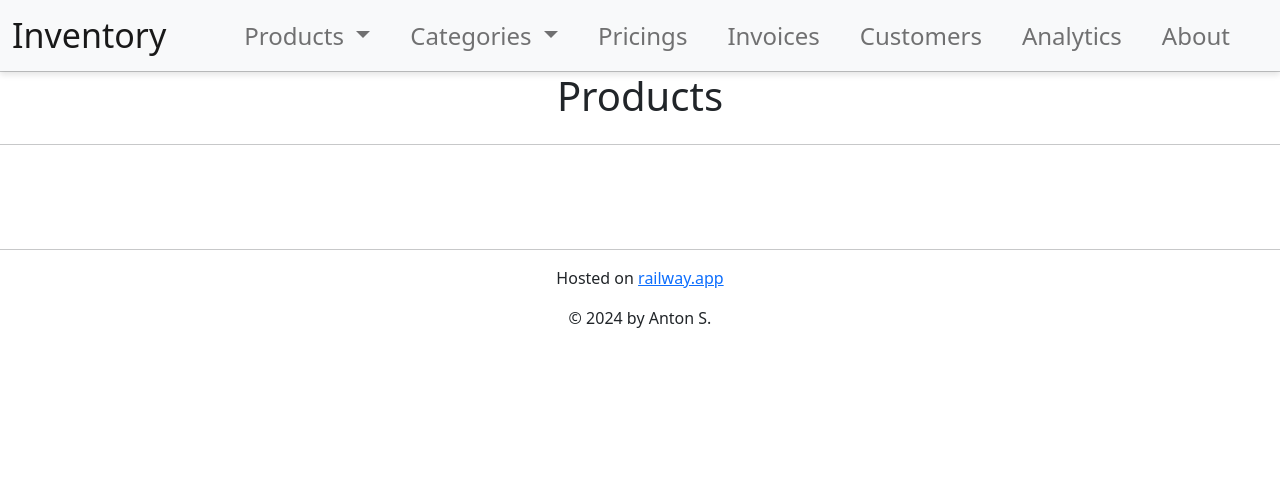
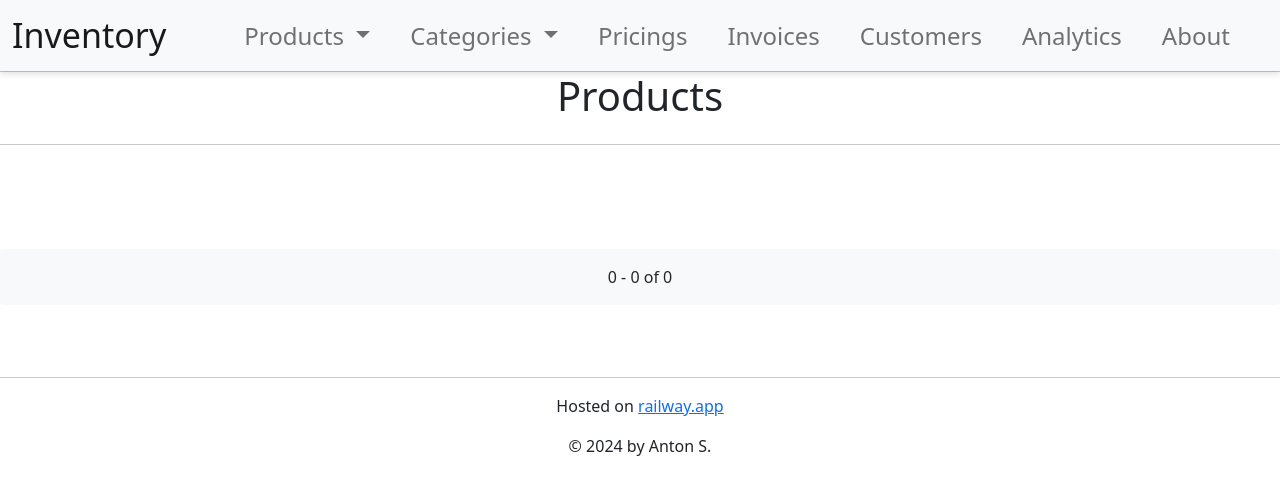
Before and after one commit to asiomchen/inventory-management, a Flask app: page / in a window 1280 px wide. Shown: the top 495 px of the page. Run offline with Flask 3, Linux system fonts and the light colour scheme; a user stored in the database is signed in; some libraries are stand-ins or nearby versions.

Commit message:
Update pagination logic and styles in main.py, styles.css, base.html, and index.html

```diff
--- a/main.py
+++ b/main.py
@@ -23,24 +23,21 @@ main = Blueprint("main", __name__)
 @main.route("/")
 @login_required
 def index():
-    products = Product.query.all()
-    categories = Category.query.all()
+    query = Product.query
+    category_name = None
+    if "category" in request.args:
+        category_name = request.args["category"]
+        category = Category.query.filter_by(name=category_name).first()
+        if category:
+            query = query.filter_by(category_idx=category.idx)
+    page = query.paginate(per_page=2)
+    if len(page.items) == 0 and category_name:
+        flash(f"No products found in the category: {category_name}", "warning")
+        return redirect(url_for("main.index"))
+    logging.info(f"{type(page)}")
     return render_template(
-        "index.html", products=products, category_name=None, categories=categories
-    )
+        "index.html", page=page, products=page.items, category_name=category_name)
 
-
-@main.route("/category/<int:category_id>/")
-@login_required
-def category(category_id):
-    products = Product.query.filter_by(category_idx=category_id).all()
-    current_category = Category.query.get_or_404(category_id)
-    if not products:
-        flash("No products in this category yet", "info")
-        return redirect(url_for("main.index"))
-    return render_template(
-        "index.html", products=products, category_name=current_category.name
-    )
 
 
 @main.route("/<int:product_id>/")
--- a/static/styles.css
+++ b/static/styles.css
@@ -110,3 +110,43 @@ li {
         margin-bottom: 10px;
     }
 }
+
+
+.pagination {
+    display: flex;
+    justify-content: center;
+    padding: 20px 0;
+    list-style: none; /* Removes the bullet points */
+}
+
+.pagination a,
+.pagination span {
+    padding: 6px 12px;
+    margin: 0 3px;
+    border-radius: 3px;
+    text-decoration: none;
+    color: #007bff;
+    background-color: #ffffff;
+    border: 1px solid #007bff;
+    transition: background-color 0.3s ease; /* Smooth transition for hover effect */
+}
+
+.pagination a:hover,
+.pagination span:hover {
+    background-color: #f0f0f0;
+}
+
+.pagination .active {
+    color: #ffffff;
+    background-color: #007bff;
+    border-color: #007bff;
+    pointer-events: none;
+}
+
+.page-items {
+    text-align: center;
+    padding: 1rem; /* Adds some space around the text */
+    background-color: #f8f9fa; /* Adds a light background color */
+    border-radius: .25rem; /* Rounds the corners */
+    margin-bottom: 1rem; /* Adds some space below the div */
+}
--- a/templates/base.html
+++ b/templates/base.html
@@ -34,7 +34,7 @@
                 <ul class="dropdown-menu ml-auto" aria-labelledby="navbarDropdown">
                   <li><a class="dropdown-item" href="{{ url_for('main.index') }}">All products</a>
                     {% for category in categories %}
-                    <li><a class="dropdown-item" href="{{ url_for('main.category', category_id=category.idx) }}">{{ category.name }}</a></li>
+                    <li><a class="dropdown-item" href="/?category={{ category.name.replace(' ', '+') }}">{{ category.name }}</a></li>
                     {% endfor %}
                 </ul>
               </li>
--- a/templates/index.html
+++ b/templates/index.html
@@ -9,13 +9,13 @@
     <hr>
     <div class="container">
     <div class="row row-cols-1 row-cols-md-2 row-cols-lg-3 g-4">
-        {% for product in products %}
+        {% for product in page %}
             <div class="col mb-3">
                 <div class="card shadow-lg rounded h-100">
                     <img src="{{ deliver_image(product.photo.public_id, 390, 390) }}" class="card-img-top" alt="{{ product.title }}">
                     <div class="card-body d-flex flex-column justify-content-between">
                         <div class="text-center mb-0 mt-auto">
-                            <a href="{{ url_for('main.category', category_id=product.category.idx) }}"  class="badge bg-dark">{{ product.category.name }}</a>
+                            <a href="/?category={{ product.category.name.replace(' ', '+') }}"  class="badge bg-dark">{{ product.category.name }}</a>
                             <h5 class="card-title text-truncate mb-0">{{ product.title }}</h5>
                         </div>
                         <p class="card-text mt-auto mb-0">
@@ -51,4 +51,25 @@
     </div>
 </div>
 
+{% macro render_pagination(pagination, endpoint) %}
+  <div class=page-items>
+    {{ pagination.first }} - {{ pagination.last }} of {{ pagination.total }}
+  </div>
+  <div class=pagination>
+    {% for page in pagination.iter_pages() %}
+      {% if page %}
+        {% if page != pagination.page %}
+          <a href="{{ url_for(endpoint, page=page) }}">{{ page }}</a>
+        {% else %}
+          <a href="{{ url_for(endpoint, page=page) }}" class=active>{{ page }}</a>
+        {% endif %}
+      {% else %}
+        <span class=ellipsis>…</span>
+      {% endif %}
+    {% endfor %}
+  </div>
+{% endmacro %}
+
+{{ render_pagination(page, 'main.index')}}
+
 {% endblock %}
```
